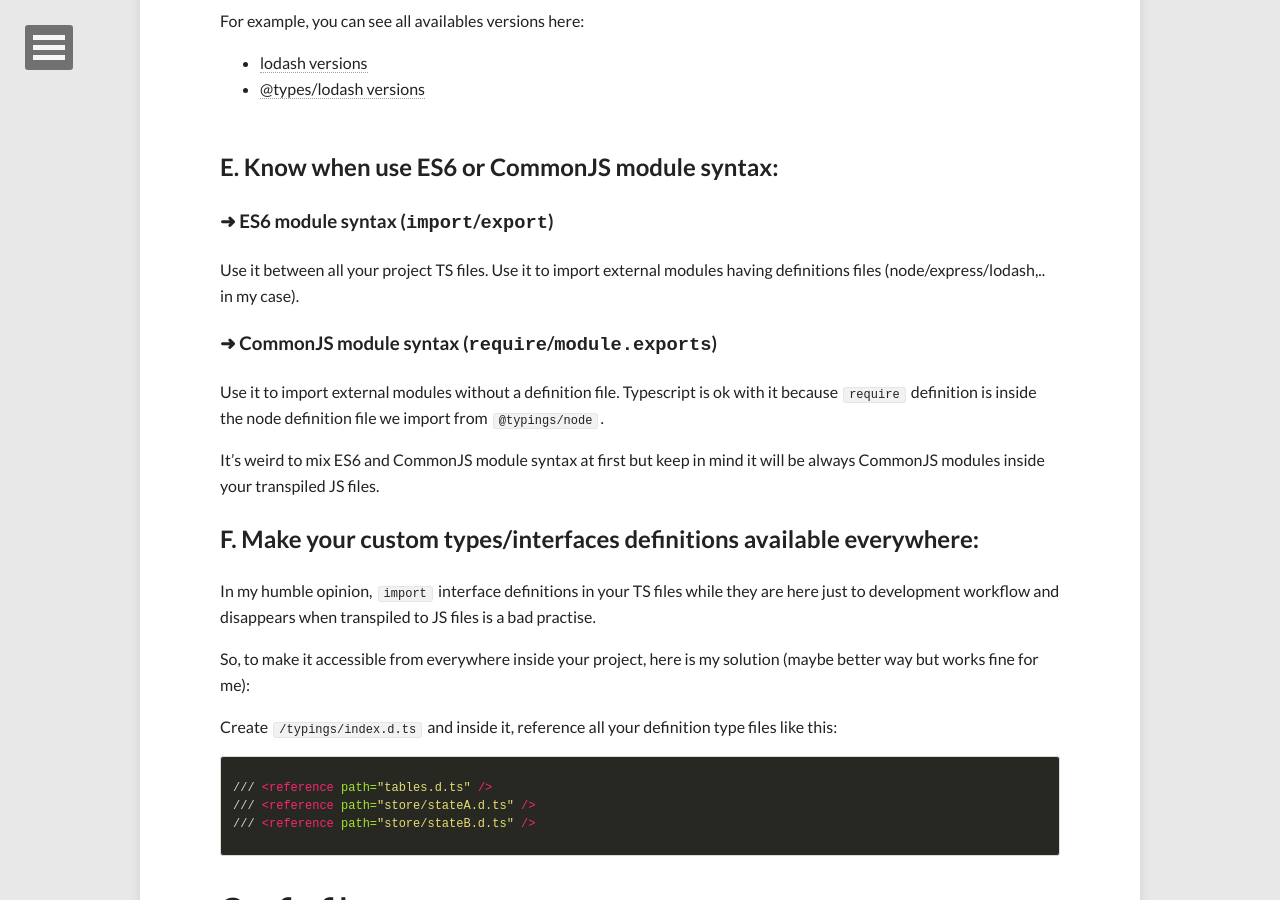
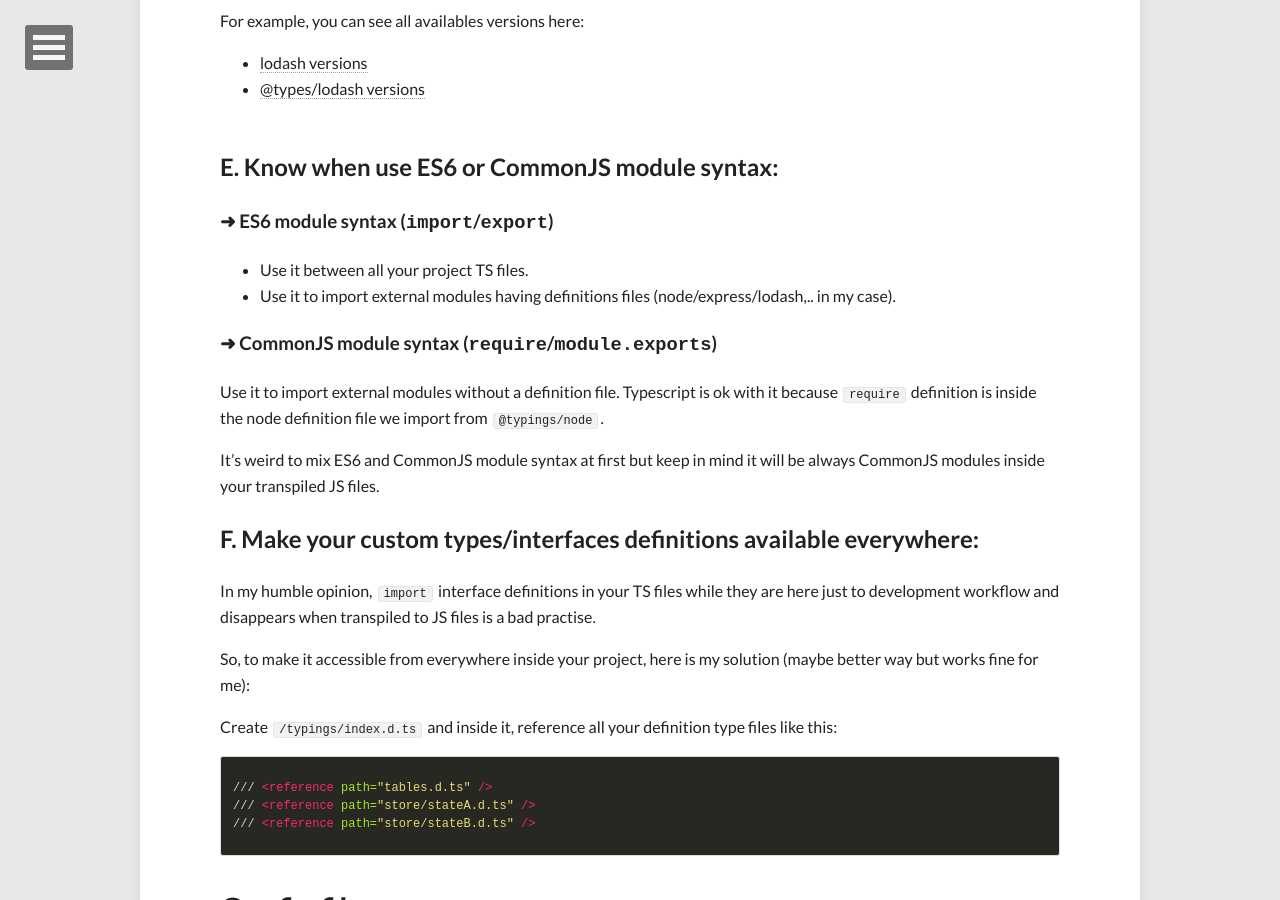
Before and after one commit to bertrandg/bertrandg.github.io, a Jekyll site: the page built from _posts/2016-11-25-node-development-with-typescript-and-vscode.md, in a window 1280 px wide and 900 px high, scrolled down 4718 px. Built offline with Jekyll 4.4.1, drawn with Linux system fonts in a browser that asks for light colours; nearby versions of some CDN libraries; comment, search, counter and statistics services are not loaded.

```diff
--- a/_posts/2016-11-25-node-development-with-typescript-and-vscode.md
+++ b/_posts/2016-11-25-node-development-with-typescript-and-vscode.md
@@ -110,8 +110,8 @@ For example, you can see all availables versions here:
 
 ### ➜ ES6 module syntax (`import`/`export`)
 
-Use it between all your project TS files.
-Use it to import external modules having definitions files (node/express/lodash,.. in my case).
+- Use it between all your project TS files.
+- Use it to import external modules having definitions files (node/express/lodash,.. in my case).
 
 ### ➜ CommonJS module syntax (`require`/`module.exports`)
 
```
